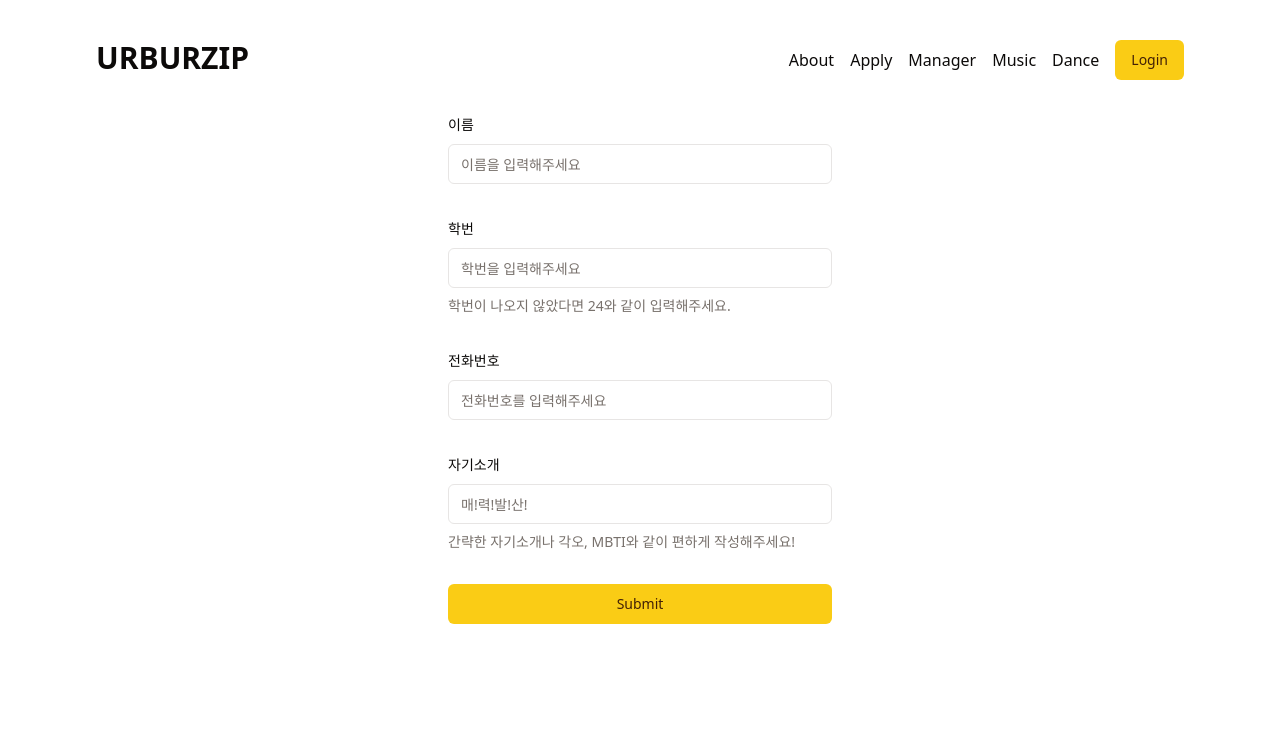
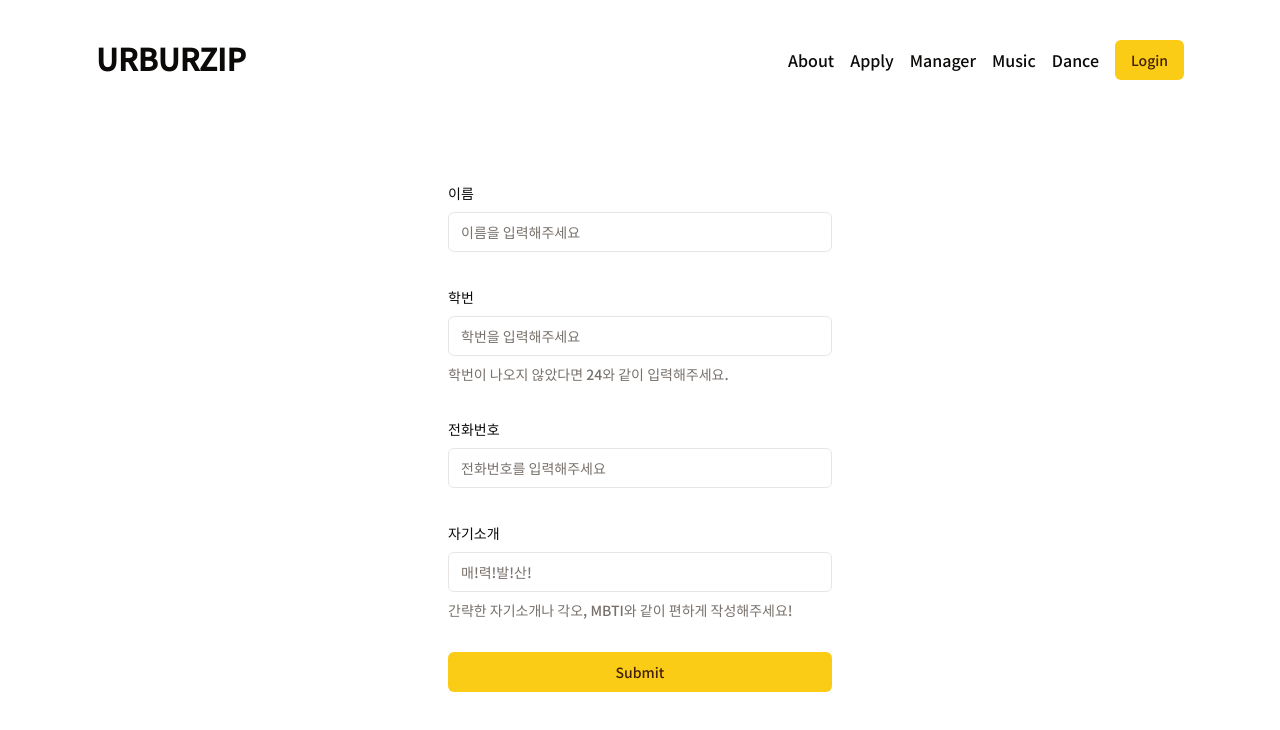
Before and after one commit to ur-bur/urburzip, a Next.js app: page /apply in a window 1280 px wide. Shown: the top 730 px of the page. Built offline with nearby package versions, Linux system fonts and the light colour scheme; no server answers.

Commit message:
design: root layout

```diff
--- a/app/apply/page.tsx
+++ b/app/apply/page.tsx
@@ -4,9 +4,10 @@ export const metadata = {
   title: "Apply"
 }
 
-export default function ApplyPage() {
+export default async function ApplyPage() {
+  // await new Promise((resolve) => setTimeout(resolve, 500000));
   return (
-    <div className="flex justify-center items-center w-full">
+    <div className="flex-1 flex justify-center items-center w-full">
       <ApplyForm />
     </div>
   );
--- a/app/layout.tsx
+++ b/app/layout.tsx
@@ -4,6 +4,7 @@ import "./globals.css";
 import { ThemeProvider } from "@/components/theme-provider";
 import Header from "@/components/Header";
 import { Toaster } from "sonner";
+import { Suspense } from "react";
 
 const notoSansKr = Noto_Sans_KR({
   weight: ["500"],
@@ -56,8 +57,8 @@ export default function RootLayout({
       <body
         className={[
           notoSansKr.className,
-          "flex min-h-screen flex-col items-center justify-center p-1 md:px-24 md:py-10",
-        ].join()}
+          "flex flex-col min-h-screen p-1 md:px-24 md:py-10",
+        ].join(" ")}
       >
           <ThemeProvider
             attribute="class"
```
Lines whose indentation alone changed are shown as unchanged.
